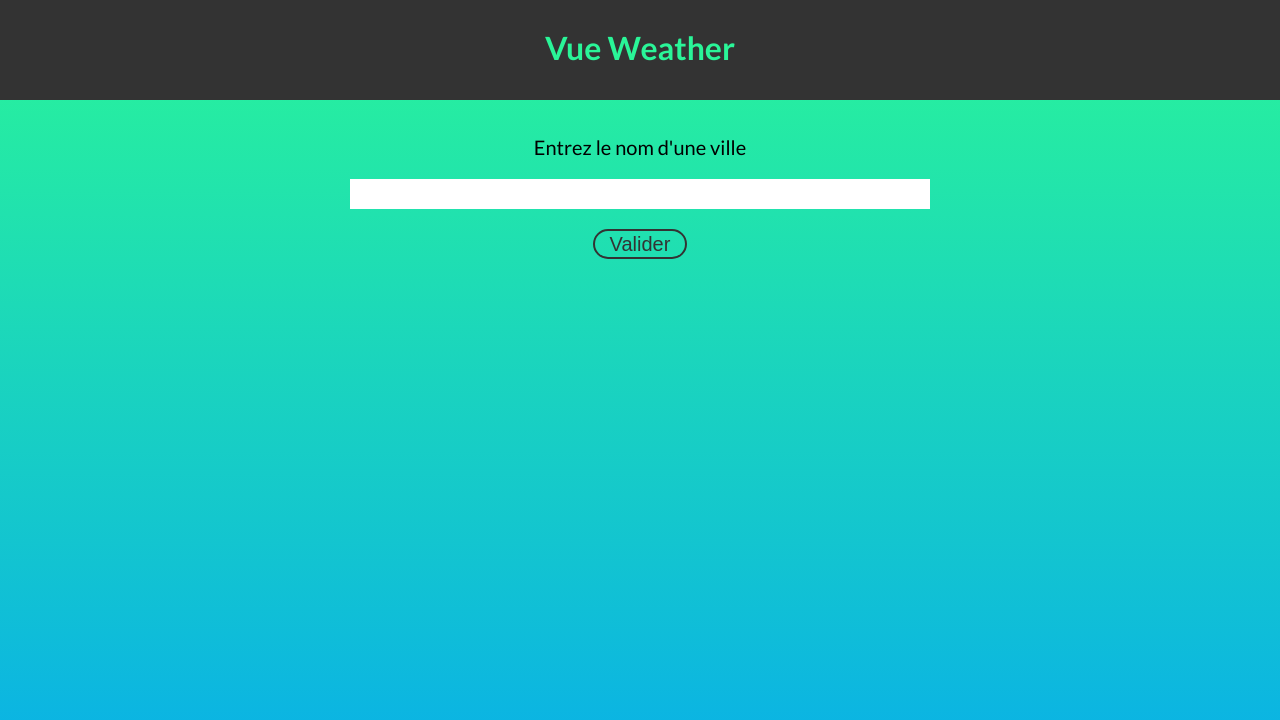
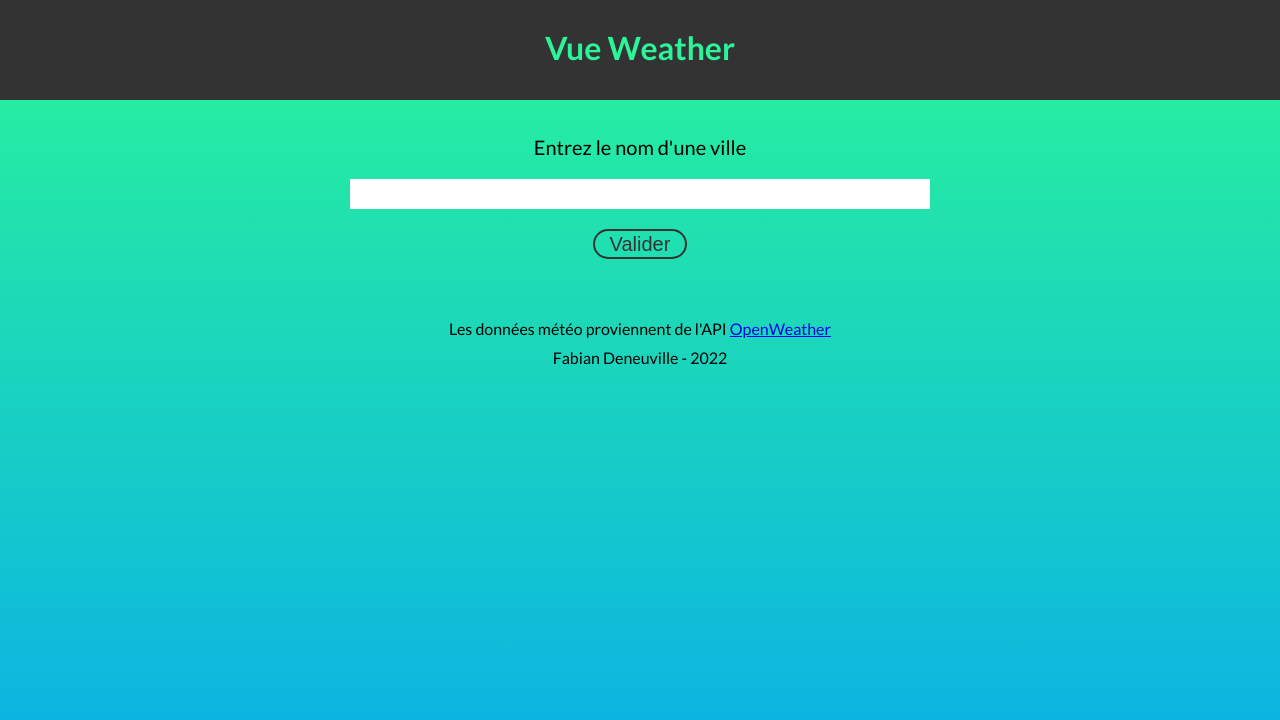
Before and after one commit to fabiandeneuville/vue-weather, a Vue app: page / in a window 1280 px wide. Shown: the top 720 px of the page. Built offline with nearby package versions, Linux system fonts and the light colour scheme; no server answers.

Commit message:
Adding footer component

```diff
--- a/src/App.vue
+++ b/src/App.vue
@@ -4,6 +4,7 @@
     <headerBlock></headerBlock>
     <searchBlock></searchBlock>
     <weatherDisplay></weatherDisplay>
+    <footerBlock></footerBlock>
 
   </div>
 </template>
@@ -13,13 +14,15 @@
 import headerBlock from './components/header'
 import searchBlock from './components/search.vue'
 import weatherDisplay from './components/weather.vue'
+import footerBlock from './components/footer.vue'
 
 export default {
   name: 'App',
   components: {
       'headerBlock' : headerBlock,
       'searchBlock' : searchBlock,
-      'weatherDisplay' : weatherDisplay
+      'weatherDisplay' : weatherDisplay,
+      'footerBlock' : footerBlock
   }
 }
 </script>
--- /dev/null
+++ b/src/components/footer.vue
@@ -0,0 +1,33 @@
+<template>
+
+    <div>
+        <footer class="footer">
+            <p class="footer__text">Les données météo proviennent de l'API <a v-bind:href="apiUrl" target="blank">OpenWeather</a></p>
+            <p class="footer__text">Fabian Deneuville - {{ currentYear }}</p>
+        </footer>
+    </div>
+
+</template>
+
+<script>
+
+export default {
+    name: 'footerBlock',
+    data(){
+        return {
+            apiUrl: 'https://openweathermap.org/current',
+            currentYear : undefined
+        }
+    },
+    methods: {
+        getCurrentYear(){
+            const year = new Date().getFullYear()
+            this.currentYear = year
+        }
+    },
+    created(){
+        this.getCurrentYear()
+    }
+}
+
+</script>
--- /dev/null
+++ b/src/style/layouts/_footer.scss
@@ -0,0 +1,9 @@
+.footer {
+    padding: 20px;
+    width: 100%;
+
+    &__text {
+        margin: 10px 0;
+        text-align: center;
+    }
+}
--- a/src/style/layouts/_weather.scss
+++ b/src/style/layouts/_weather.scss
@@ -1,7 +1,7 @@
 .weather {
     width: 90%;
     max-width: 400px;
-    margin: 0 auto;
+    margin: 0 auto 25px;
     display: grid;
     grid-template-columns: 5;
     grid-template-rows: 5;
--- a/src/style/main.scss
+++ b/src/style/main.scss
@@ -10,3 +10,4 @@
 @import'./components/pillButton';
 @import'./layouts/search';
 @import'./layouts/weather';
+@import'./layouts/footer';
```
